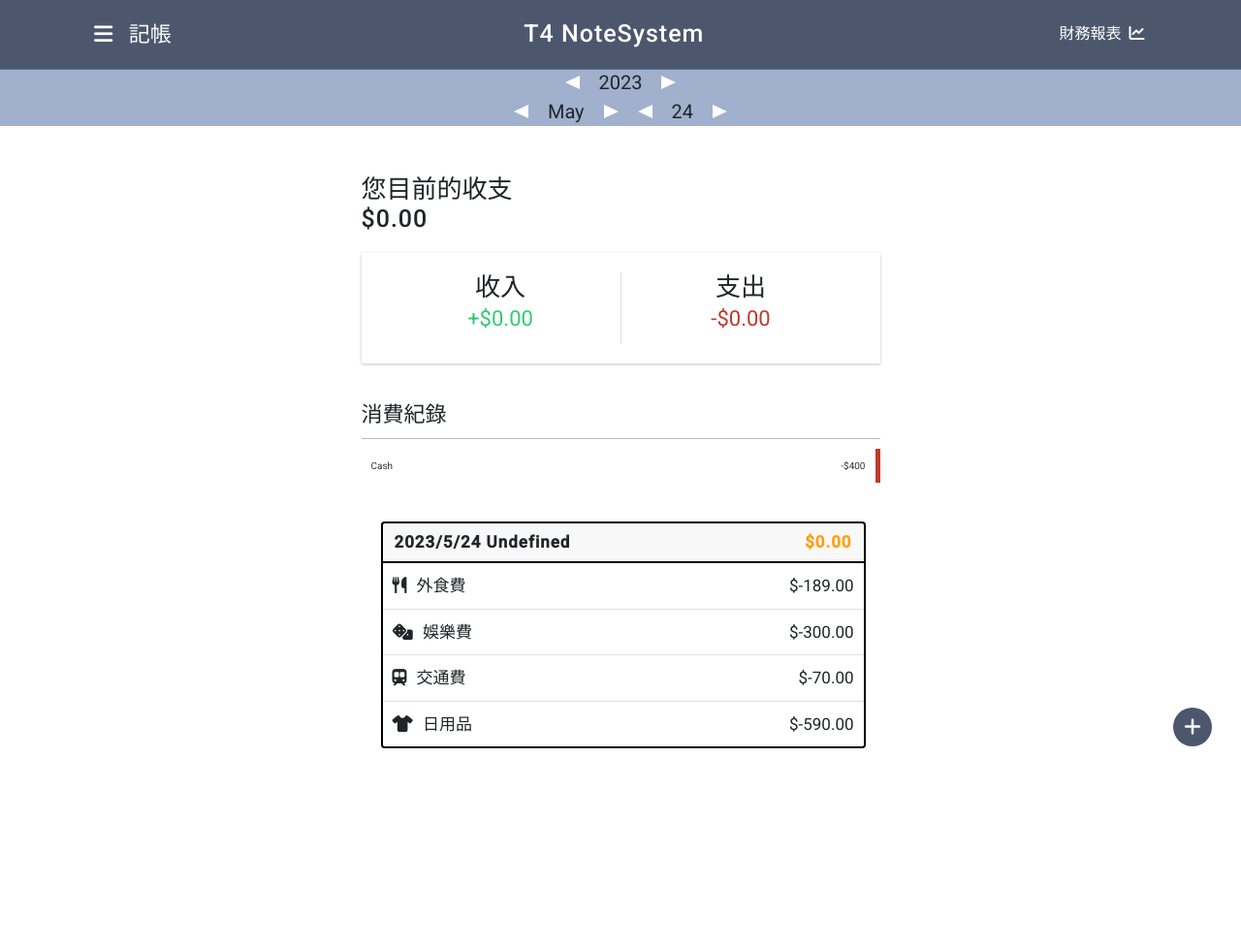
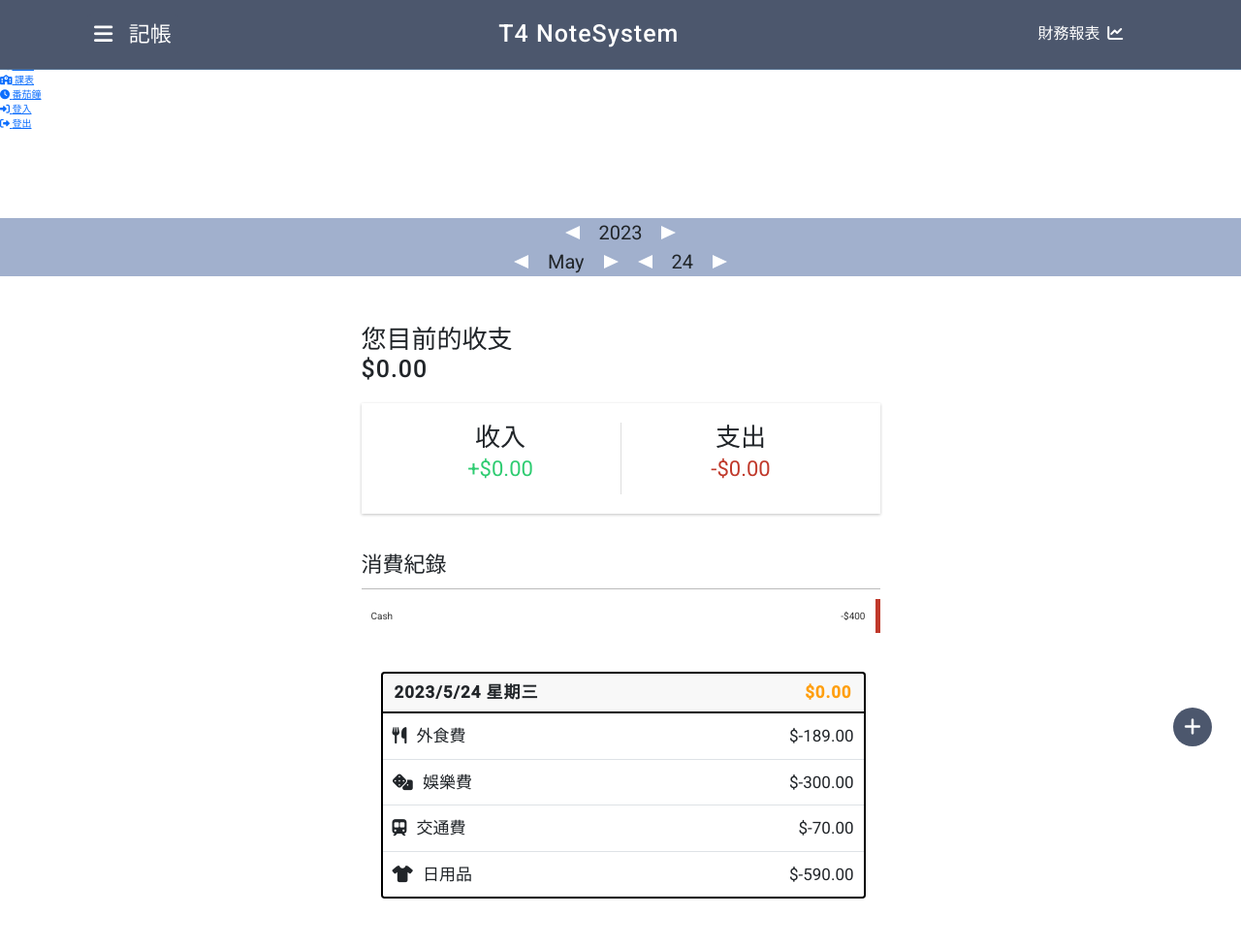
Before and after one commit to stickmanonline10155/SA-t4-webcode, a PHP site: page /expenseManage_demo/expenseManage.html in a window 1280 px wide. Shown: the whole page at 97% size. Before the commit the page ends 772 px from the top, so only its background shows below. Run offline with PHP 8.4, Linux system fonts and the light colour scheme; some libraries are stand-ins or nearby versions.

Commit message:
Add files via upload

```diff
--- a/expenseManage_demo/expenseManage.css
+++ b/expenseManage_demo/expenseManage.css
@@ -183,6 +183,7 @@ body {
 
 .header .btn-primary{
     font-size: 22px;
+    margin-right: 70px;
 }
 
 
@@ -192,6 +193,7 @@ body {
     /*額外加上的*/
     padding-top: 5px;
     color: #fff;
+    margin-right: 100px;
 }
 
 .header a:link {
@@ -205,7 +207,8 @@ body {
 }
 
 .header .navbar a {
-    margin: 0 1rem;
+    margin: 0 10px;
+    width: 110px;
     font-size: 1.6rem;
     color: #fff;
     border-bottom: var(--main-color);
@@ -216,6 +219,7 @@ body {
 
 .header .navbar a:hover {
     color: #a1b0cd;
+    text-decoration: underline .1rem solid #a1b0cd;
     border-bottom: .1rem solid #a1b0cd;
     padding-bottom: .1rem;
 }
@@ -351,7 +355,7 @@ body {
     align-items: center;
     justify-content: center;
     background-color: #a1b0cd;
-    margin-top: 70px;
+    /* margin-top: 90px; */
 }
 
 .year,
--- a/expenseManage_demo/expenseManage.html
+++ b/expenseManage_demo/expenseManage.html
@@ -18,10 +18,28 @@
     <link rel="stylesheet" href="https://unpkg.com/@popperjs/core@2">
     <!-- css -->
     <link rel="stylesheet" href="expenseManage.css">
+    <link rel="stylesheet" href="新首頁/home.css">
     <!-- shorticon -->
     <link rel="shortcut icon" href="https://deanlife.blog/wp-content/uploads/2022/04/moneykeeper-1024x1024.png">
+
+
 </head>
 <body>
+<style>
+    .header.navbar{
+        width: 30px;
+    }
+    .sidebar ul, .sidebar ul li {
+        list-style-type: none;
+        margin: 0;
+        padding: 0;
+    }
+    .calendar{
+        margin-top: 90px;
+    }
+</style>
+
+
 <!-- ======= Header ======= -->
 <header class="header">
     <!-- offcanvas -->
@@ -29,7 +47,7 @@
         <i class="fa-solid fa-bars"></i>&nbsp;&nbsp;&nbsp;記帳
     </button>
 
-    <div class="offcanvas offcanvas-start" data-bs-scroll="true" tabindex="-1" id="offcanvasWithBothOptions" aria-labelledby="offcanvasWithBothOptionsLabel">
+    <!-- <div class="offcanvas offcanvas-start" data-bs-scroll="true" tabindex="-1" id="offcanvasWithBothOptions" aria-labelledby="offcanvasWithBothOptionsLabel">
     <div class="offcanvas-header">
         <div data-bs-theme="dark">
             <button type="button" class="btn-close" data-bs-dismiss="offcanvas" aria-label="Close">
@@ -56,19 +74,68 @@
         </ul>
         </div>
     </div>
-    </div>
+    </div> -->
 
     <!-- end of offcanvas -->
+    <!-- <h4>記帳</h4> -->
     <a href="#" class="logo">
         <h1>t4 NoteSystem</h1>
     </a>
-    <nav class="navbar">
-        <a href="#">財務報表  &nbsp;<i class="fa-solid fa-chart-line"></i> </a>
-    </nav>
+    <div class="navbar">
+        <a href="expensechart.html">財務報表  &nbsp;<i class="fa-solid fa-chart-line"></i> </a>
+    </div>
 </header>
 <!-- End OF Header -->
+
+<!-- START OF SIDEBAR -->
+<nav class="sidebar">
+    <ul>
+        <li><a href="#">
+            <!-- <i class="fa-solid fa-bars"></i> -->
+            <i class="fa-solid fa-house"></i>
+            <span class="nav-item">首頁</span>
+        </a></li>
+        <li><a href="#">
+            <i class="fa-solid fa-book"></i>
+            <span class="nav-item">筆記</span>
+        </a></li>
+        <li><a href="#">
+            <i class="fa-solid fa-note-sticky"></i>
+            <span class="nav-item">便利貼</span>
+        </a></li>
+        <li><a href="#">
+            <i class="fa-solid fa-calendar-days"></i>
+            <span class="nav-item">行事曆</span>
+        </a></li>
+        <li><a href="#">
+            <i class="fa-solid fa-comments-dollar"></i>
+            <span class="nav-item">記帳</span>
+        </a></li>
+        <li><a href="#">
+            <i class="fa-solid fa-school"></i>
+            <span class="nav-item">課表</span>
+        </a></li>
+        <li><a href="#">
+            <i class="fa-solid fa-clock"></i>
+            <span class="nav-item">番茄鐘</span>
+        </a></li>
+        <li><a href="#">
+            <i class="fa-solid fa-right-to-bracket"></i>
+            <span class="nav-item">登入</span>
+        </a></li>
+        <li><a href="#" class="logout">
+            <i class="fa-solid fa-right-from-bracket"></i>
+            <span class="nav-item">登出</span>
+        </a></li>
+
+    </ul>
+</nav>
+<!-- END OF SIDEBAR -->
+
+
+
 <!-- SECTION OF CALAENDAR NUMBER - CARSOUELL -->
-<section class="calendar-num">
+<div class="calendar-num">
     <div class="calendar">
         <div class="year">
             <div class="arrow right"></div>
@@ -88,7 +155,7 @@
             <div class="arrow left"></div>
         </div>
     </div>
-</section>
+</div>
 
 
 
@@ -155,7 +222,7 @@
     </div>
 </div>
 </section>
-<!----------------------- END OF TOGGLE ----------------------->
+<!----------------------- END OF MODAL ----------------------->
 
 <!-- START OF MAIN CONTENT -->
 <section class="main">
@@ -216,17 +283,28 @@
 <!-- END OF MAIN CONTENT -->
 
 
+
+
+
 <!---------JAVASCRIPT CODE--------------->
+<script>
+
+
+</script>
+
+
 <!-- <script src="expenseManage.js"></script> -->
 <script src="https://code.jquery.com/jquery-3.4.1.min.js" integrity="sha256-CSXorXvZcTkaix6Yvo6HppcZGetbYMGWSFlBw8HfCJo=" crossorigin="anonymous"></script>
 <script>
 // SHOWING THE CURRENT DATE
-var object = { 0: '星期天', 1: "星期一", 2: "星期二", 3: "星期三", 4: "星期四", 5: "星期五", 6: "星期六", }
-today = new Date();
-now_year = today.getFullYear();
-now_month = today.getMonth() + 1;
-now_day = today.getDate();
-document.getElementById("currentnow_date").innerHTML = now_year + "/" + now_month + "/" + now_day + ' ' + object[now_day];
+var weekdays = ['星期天', '星期一', '星期二', '星期三', '星期四', '星期五', '星期六'];
+var today = new Date();
+var now_year = today.getFullYear();
+var now_month = today.getMonth() + 1;
+var now_day = today.getDate();
+var weekday = weekdays[today.getDay()]; // 取得星期幾
+document.getElementById("currentnow_date").innerHTML = now_year + "/" + now_month + "/" + now_day + ' ' + weekday;
+
 
 // calendar number
 const yearValue = document.querySelector('.year .value');
```
